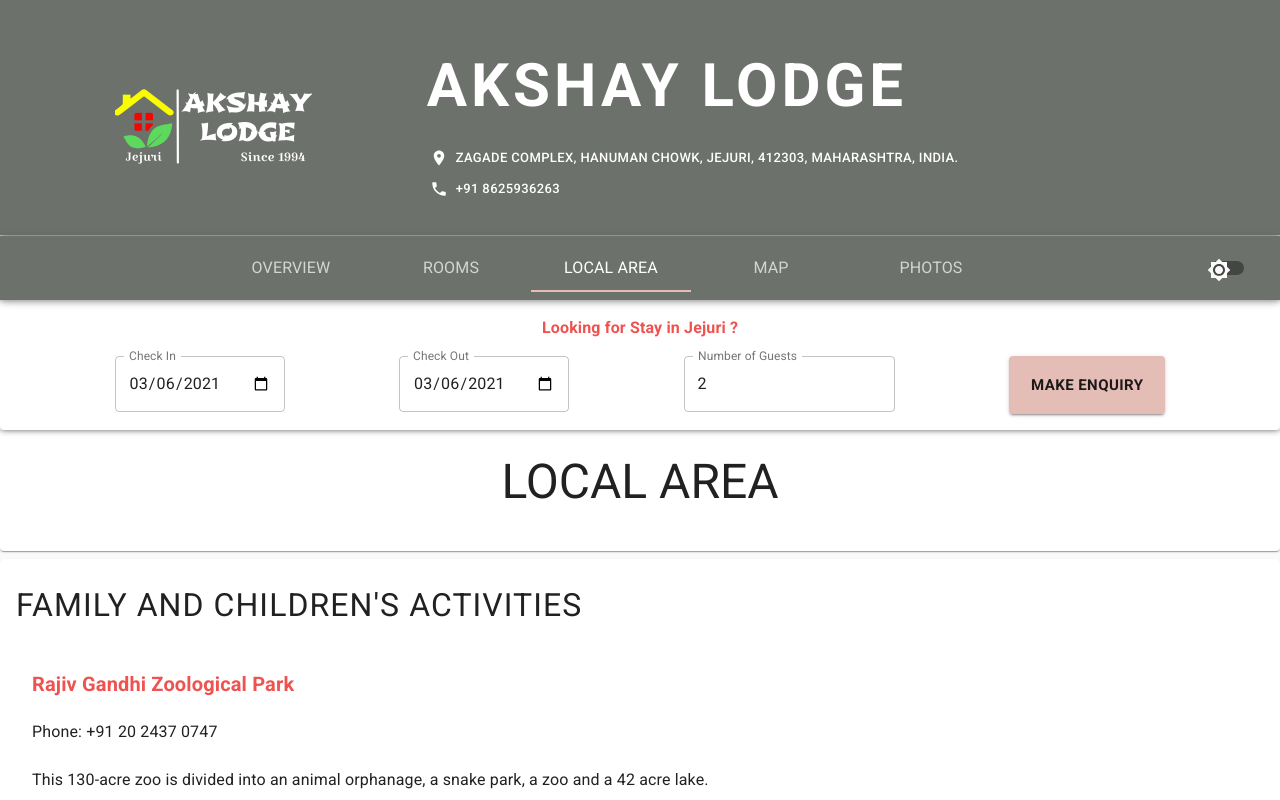
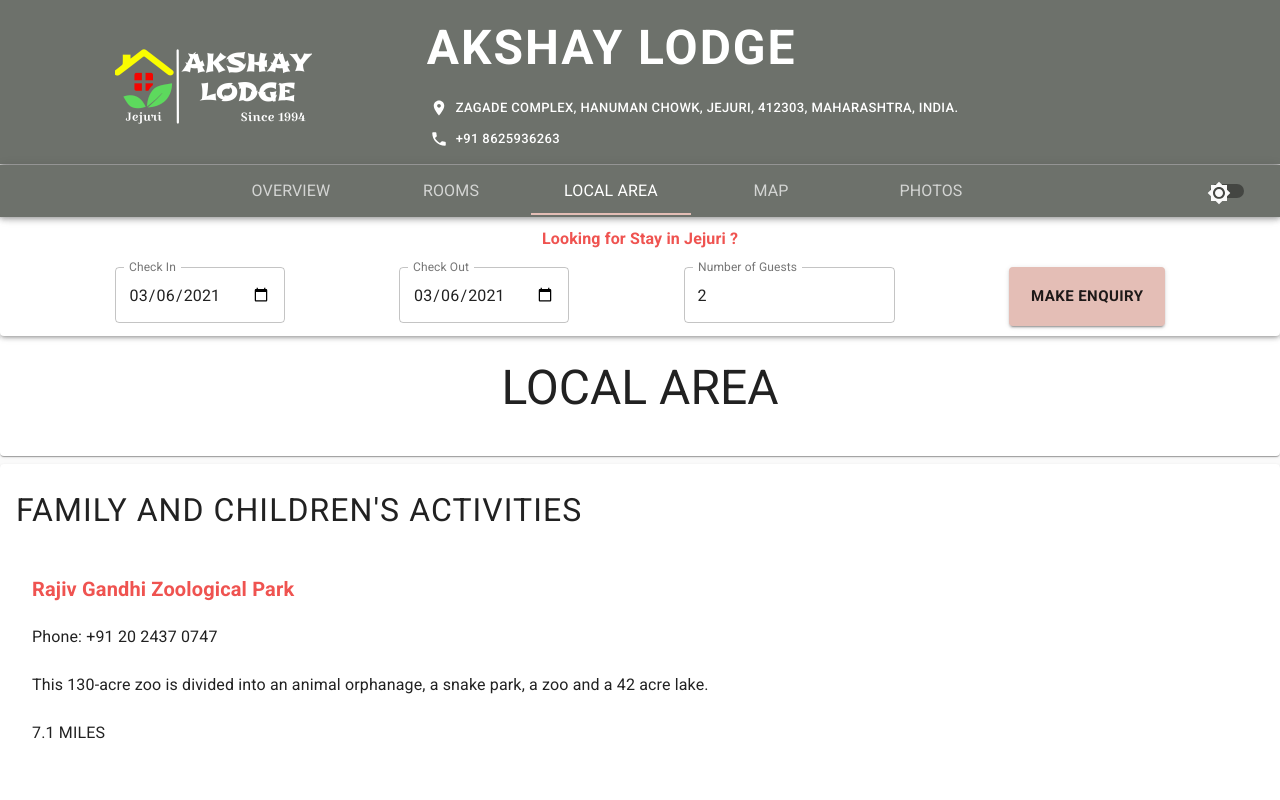
Before and after one commit to akshay-zagade/hotel-management, a React (Create React App) app: page /localarea in a window 1280 px wide. Shown: the top 800 px of the page. Built offline with nearby package versions, Linux system fonts and the light colour scheme; no server answers.

Commit message:
Bug fixes

```diff
--- a/src/components/BannerAppBar.js
+++ b/src/components/BannerAppBar.js
@@ -12,7 +12,7 @@
   heading: {
     fontWeight: "bold",
     textAlign: "center",
-    letterSpacing: "4px",
+    letterSpacing: "2px",
   },
   bannerFontColor: {
     color: "#fff",
@@ -24,7 +24,7 @@
   return (
     <AppBar
       position="relative"
-      style={{ paddingTop: "50px", paddingBottom: "30px" }}
+      style={{ paddingTop: "20px", paddingBottom: "10px" }}
     >
       <Grid spacing={0} direction="row" container>
         <Grid
@@ -54,7 +54,7 @@
           alignItems="flex-start"
         >
           <Grid item>
-            <Typography gutterBottom variant="h2" className={classes.heading}>
+            <Typography gutterBottom variant="h3" className={classes.heading}>
               AKSHAY LODGE
             </Typography>
           </Grid>
--- a/src/components/EnquiryForm.js
+++ b/src/components/EnquiryForm.js
@@ -10,14 +10,14 @@
 const useStyles = makeStyles((theme) => ({
   root: {
     position: "sticky",
-    top: 65,
+    top: 50,
     zIndex: 1,
     [theme.breakpoints.down("xs")]: {
       position: "unset",
     },
   },
   enquiryPaper: {
-    padding: 16,
+    padding: "10px 16px",
   },
   enquiryContainer: {
     [theme.breakpoints.down("xs")]: {
--- a/src/components/MenuBar.js
+++ b/src/components/MenuBar.js
@@ -13,7 +13,7 @@
 import Typography from "@material-ui/core/Typography";
 import { makeStyles, useTheme } from "@material-ui/core/styles";
 import HotelIcon from "@material-ui/icons/Hotel";
-import HomeWorkIcon from "@material-ui/icons/HomeWork";
+import HomeIcon from '@material-ui/icons/Home';
 import MessageIcon from "@material-ui/icons/Message";
 import RoomIcon from "@material-ui/icons/Room";
 import LocalSeeIcon from "@material-ui/icons/LocalSee";
@@ -188,7 +188,7 @@
       <BannerAppBar />
       <Divider />
       <AppBar position="sticky">
-        <Toolbar>
+        <Toolbar style={{ minHeight: "52px" }}>
           <IconButton
             color="inherit"
             aria-label="open drawer"
@@ -199,7 +199,10 @@
             <MenuIcon />
           </IconButton>
           <Typography variant="h6" className={classes.menuButton}>
-            <HomeWorkIcon fontSize="large" />
+          <Link to="/">
+            <HomeIcon htmlColor="white" fontSize="large" />
+          </Link>
+
           </Typography>
           <NavigationTab history={history} />
 
--- a/src/components/StickyFooter.js
+++ b/src/components/StickyFooter.js
@@ -2,14 +2,14 @@
 import Typography from "@material-ui/core/Typography";
 import { makeStyles } from "@material-ui/core/styles";
 import Container from "@material-ui/core/Container";
-import Link from "@material-ui/core/Link";
+import { Link } from "react-router-dom";
 
 function Copyright() {
   return (
     <>
       <Typography variant="body2" color="textSecondary">
         {"Copyright © "}
-        <Link color="inherit" href="http://localhost:3010/">
+        <Link style={{ textDecoration: "none" }} to="/">
           Akshay Lodge
         </Link>
         {" 1994-"}
```
Also changed, not shown: 2 other files (tests, documents, lock files or other folders).
